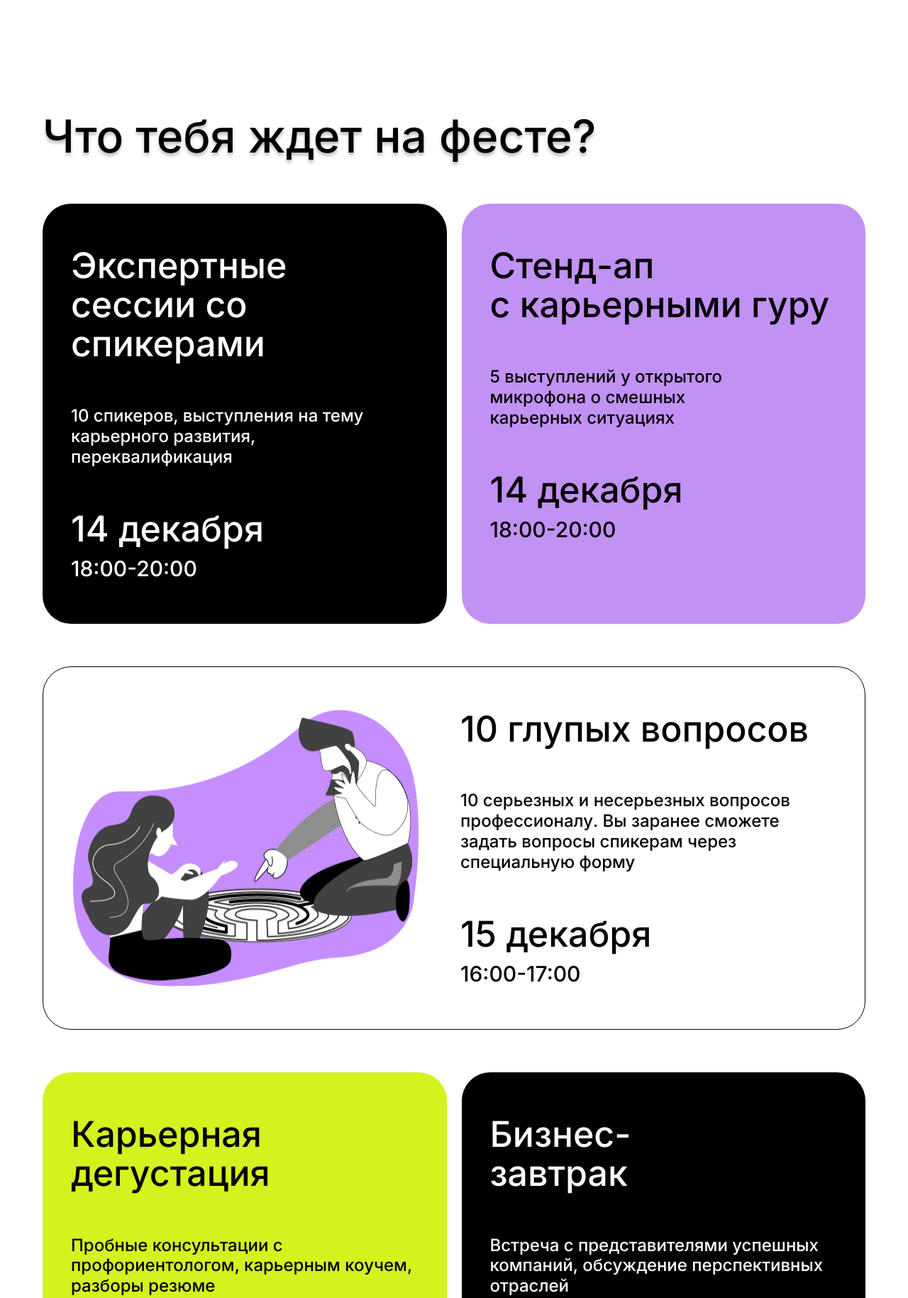
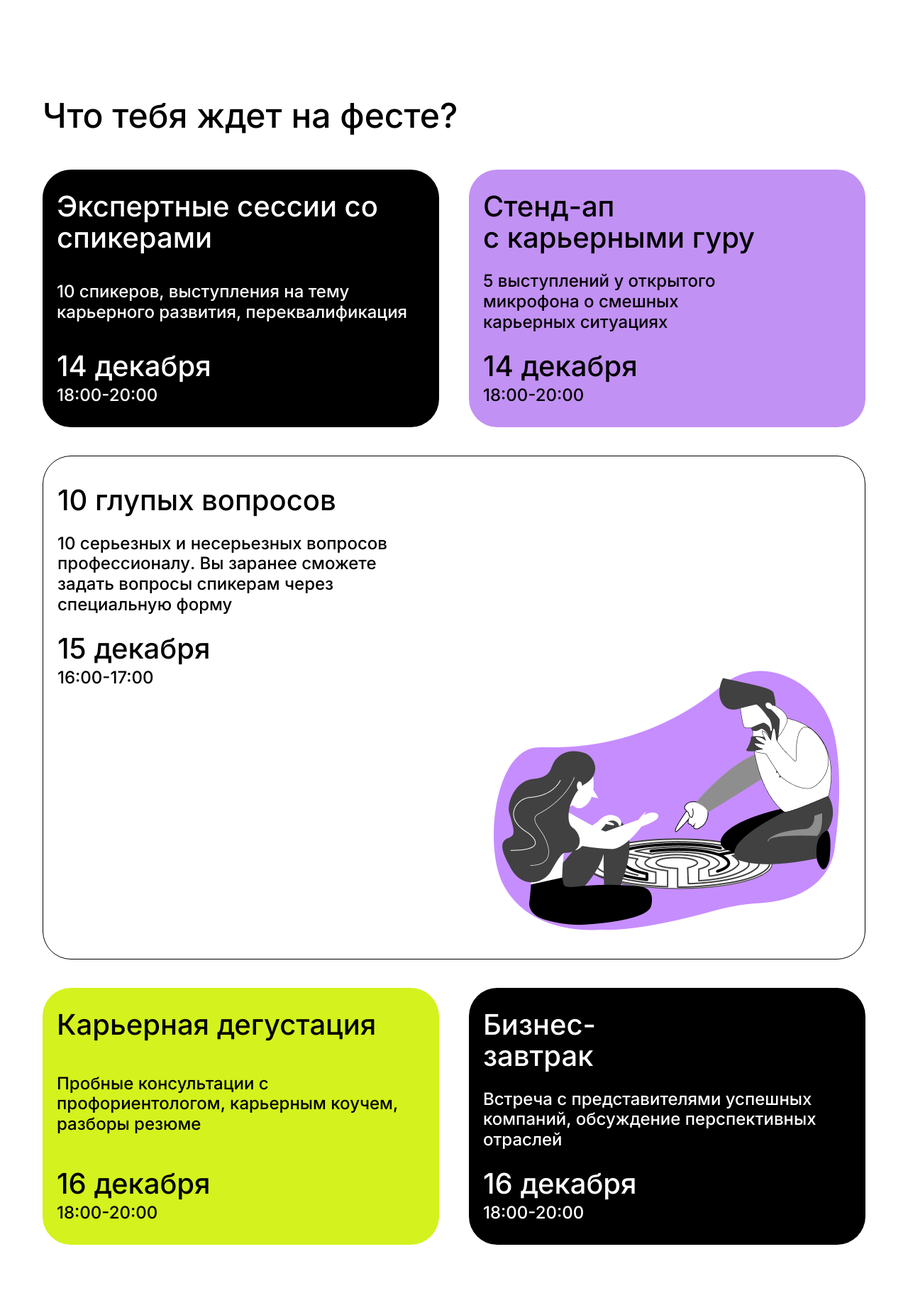
Before and after one commit to regilina/desor, a Django app: template dezor/templates/main.html in a window 1280 px wide. Shown: the part 749-2578 px from the top of the page at 71% size. Run offline with Django 4.2, Linux system fonts and the light colour scheme; the template is opened without the code that fills it, so the values that code supplies are empty.

Commit message:
Карточки адаптированы для экрана 768px

```diff
--- a/dezor/static/css/exceptions.css
+++ b/dezor/static/css/exceptions.css
@@ -71,6 +71,7 @@
   }
   .footer {
     padding: 67px 124.5px 53px 0;
+    margin-top: 130px;
   }
   .footer__content {
     display: flex;
@@ -87,4 +88,47 @@
     font-weight: 400;
     line-height: 28px;
   }
+  .fest-program {
+    margin-top: 130px;
+  }
+  .fest-program__title {
+    text-shadow: none;
+    font-size: 48px;
+  }
+  .fest-program__cards {
+    margin-top: 50px;
+    gap: 40px;
+  }
+  .fest-program__card {
+    padding: 60px 40px;
+  }
+  .fest-program__card-img {
+    margin-top: -25px;
+    align-self: end;
+  }
+  .fest-program__card_square {
+    padding: 30px 20px;
+    gap: 25px;
+  }
+  .fest-program__card_rectangle {
+    flex-direction: column-reverse;
+    gap: 0;
+    padding: 40px 36px 40px 20px;
+  }
+  .fest-program__card_rectangle-text-container {
+    gap: 25px;
+  }
+  .fest-program__card-title {
+    line-height: 110%;
+    font-size: 40px;
+  }
+  .fest-program__card-date {
+    margin-bottom: 5px;
+    font-size: 40px;
+  }
+  .fest-program__card-time {
+    font-size: 24px;
+    line-height: 120%;
+    text-transform: uppercase;
+  }
 }/*# sourceMappingURL=exceptions.css.map */
--- a/dezor/static/css/exceptions.scss
+++ b/dezor/static/css/exceptions.scss
@@ -92,7 +92,7 @@
 
   .footer {
     padding: 67px 124.5px 53px 0;
-
+    margin-top: 130px;
 
     &__content {
       display: flex;
@@ -112,4 +112,62 @@
       line-height: 28px;
     }
   }
+
+
+  .fest-program {
+    margin-top: 130px;
+
+    &__title {
+      text-shadow: none;
+      font-size: 48px;
+    }
+
+
+    &__cards {
+      margin-top: 50px;
+      gap: 40px;
+
+    }
+
+    &__card {
+      padding: 60px 40px;
+
+      &-img {
+        margin-top: -25px;
+        align-self: end;
+      }
+
+      &_square {
+        padding: 30px 20px;
+        gap: 25px;
+      }
+
+      &_rectangle {
+        flex-direction: column-reverse;
+        gap: 0;
+        padding: 40px 36px 40px 20px;
+
+
+        &-text-container {
+          gap: 25px;
+        }
+      }
+
+      &-title {
+        line-height: 110%;
+        font-size: 40px;
+      }
+
+      &-date {
+        margin-bottom: 5px;
+        font-size: 40px;
+      }
+
+      &-time {
+        font-size: 24px;
+        line-height: 120%;
+        text-transform: uppercase;
+      }
+    }
+  }
 }
--- a/dezor/static/css/styles.css
+++ b/dezor/static/css/styles.css
@@ -325,6 +325,9 @@
 .fest-program {
   margin-top: 150px;
 }
+.fest-program__square-cards-container {
+  gap: 42px;
+}
 .fest-program__title {
   text-shadow: 0px 4px 4px rgba(0, 0, 0, 0.25);
   font-size: 64px;
@@ -343,19 +346,24 @@
 .fest-program__card {
   padding: 60px 40px;
   display: flex;
+  flex-direction: column;
+  justify-content: space-between;
   border-radius: 40px;
+  width: 100%;
+}
+.fest-program__card-date-time-container {
+  flex-grow: 1;
 }
 .fest-program__card_square {
   max-width: 569.5px;
-  width: 100%;
   flex-direction: column;
   gap: 60px;
 }
 .fest-program__card_rectangle {
   justify-content: space-between;
-  width: 100%;
   padding: 60px 42px;
   border: 1px solid #000;
+  flex-direction: row;
 }
 .fest-program__card_rectangle-text-container {
   max-width: 528px;
--- a/dezor/static/css/styles.scss
+++ b/dezor/static/css/styles.scss
@@ -376,6 +376,10 @@
 .fest-program {
   margin-top: 150px;
 
+  &__square-cards-container {
+    gap: 42px;
+  }
+
   &__title {
     text-shadow: 0px 4px 4px rgba(0, 0, 0, 0.25);
     font-size: 64px;
@@ -398,20 +402,26 @@
   &__card {
     padding: 60px 40px;
     display: flex;
+    flex-direction: column;
+    justify-content: space-between;
     border-radius: 40px;
+    width: 100%;
+
+    &-date-time-container {
+      flex-grow: 1;
+    }
 
     &_square {
       max-width: 569.5px;
-      width: 100%;
       flex-direction: column;
       gap: 60px;
     }
 
     &_rectangle {
       justify-content: space-between;
-      width: 100%;
       padding: 60px 42px;
       border: 1px solid #000;
+      flex-direction: row;
 
       &-text-container {
         max-width: 528px;
--- a/dezor/templates/main.html
+++ b/dezor/templates/main.html
@@ -59,7 +59,7 @@
             </div>
           </div>
           <div class="fest-program__card fest-program__card_rectangle">
-            <img src="../static/img/couple.png" alt="пара">
+            <img class="fest-program__card-img" src="../static/img/couple.png" alt="пара">
             <div class="fest-program__card_rectangle-text-container">
               <span class="fest-program__card-title">10 глупых вопросов</span>
               <p class="fest-program__card-text">10 серьезных и несерьезных вопросов профессионалу. Вы заранее сможете задать вопросы спикерам через специальную форму</p>
```
Also changed, not shown: 2 other files.
